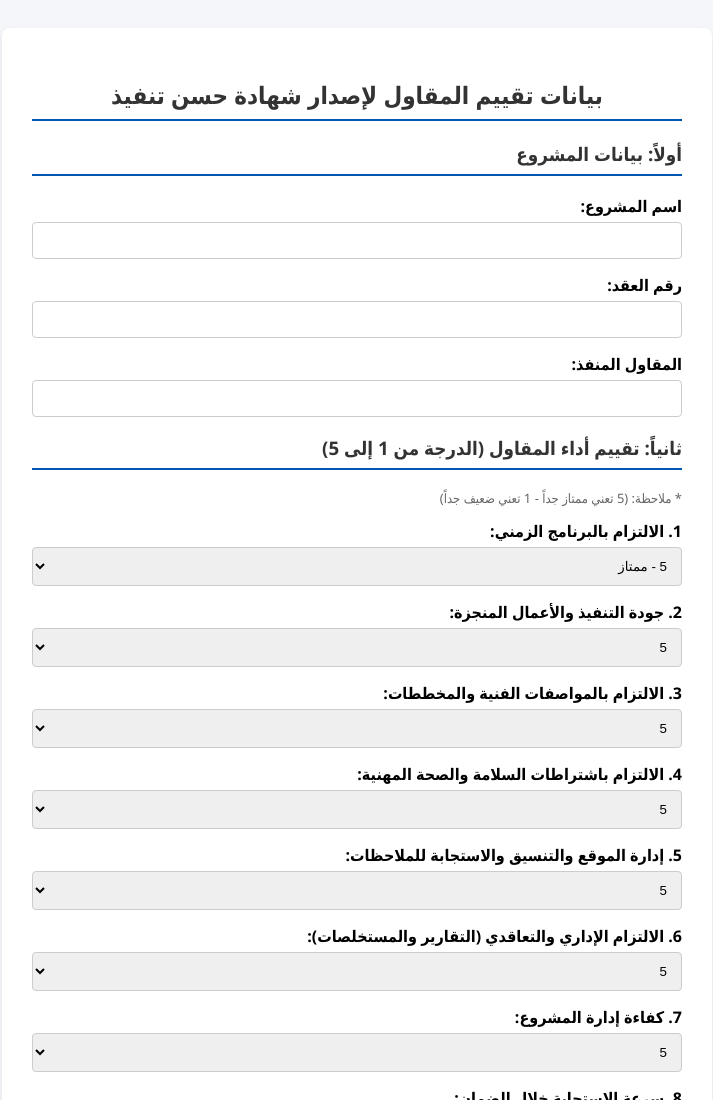
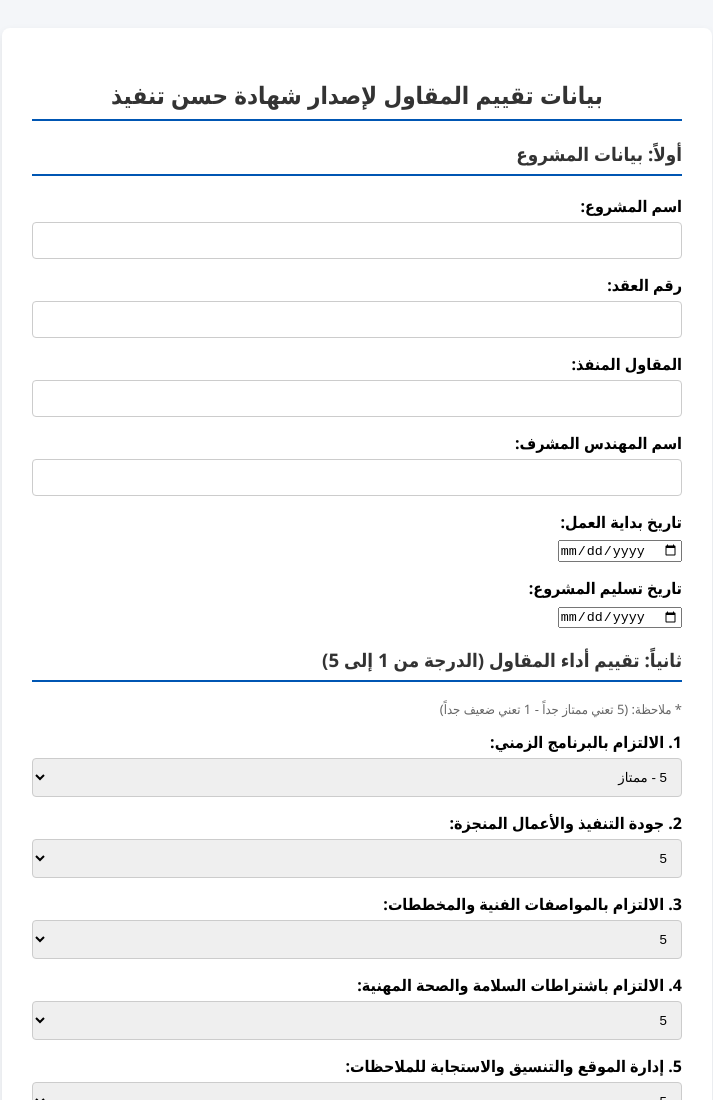
Before and after one commit to naemaalrahbi/serr, a website: page index.html in a window 1280 px wide. Shown: the top 1100 px of the page, without its empty margins (283-996 px from the left). Drawn offline with Linux system fonts and the light colour scheme.

Commit message:
Update index.html

```diff
--- a/index.html
+++ b/index.html
@@ -35,6 +35,20 @@
             <label>المقاول المنفذ:</label>
             <input type="text" id="contractorName" required>
         </div>
+        <div class="form-group">
+    <label>اسم المهندس المشرف:</label>
+    <input type="text" id="engineerName">
+</div>
+
+<div class="form-group">
+    <label>تاريخ بداية العمل:</label>
+    <input type="date" id="startDate">
+</div>
+
+<div class="form-group">
+    <label>تاريخ تسليم المشروع:</label>
+    <input type="date" id="deliveryDate">
+</div>
 
         <h3>ثانياً: تقييم أداء المقاول (الدرجة من 1 إلى 5)</h3>
         <p style="font-size: 13px; color: #666;">* ملاحظة: (5 تعني ممتاز جداً - 1 تعني ضعيف جداً)</p>
```
